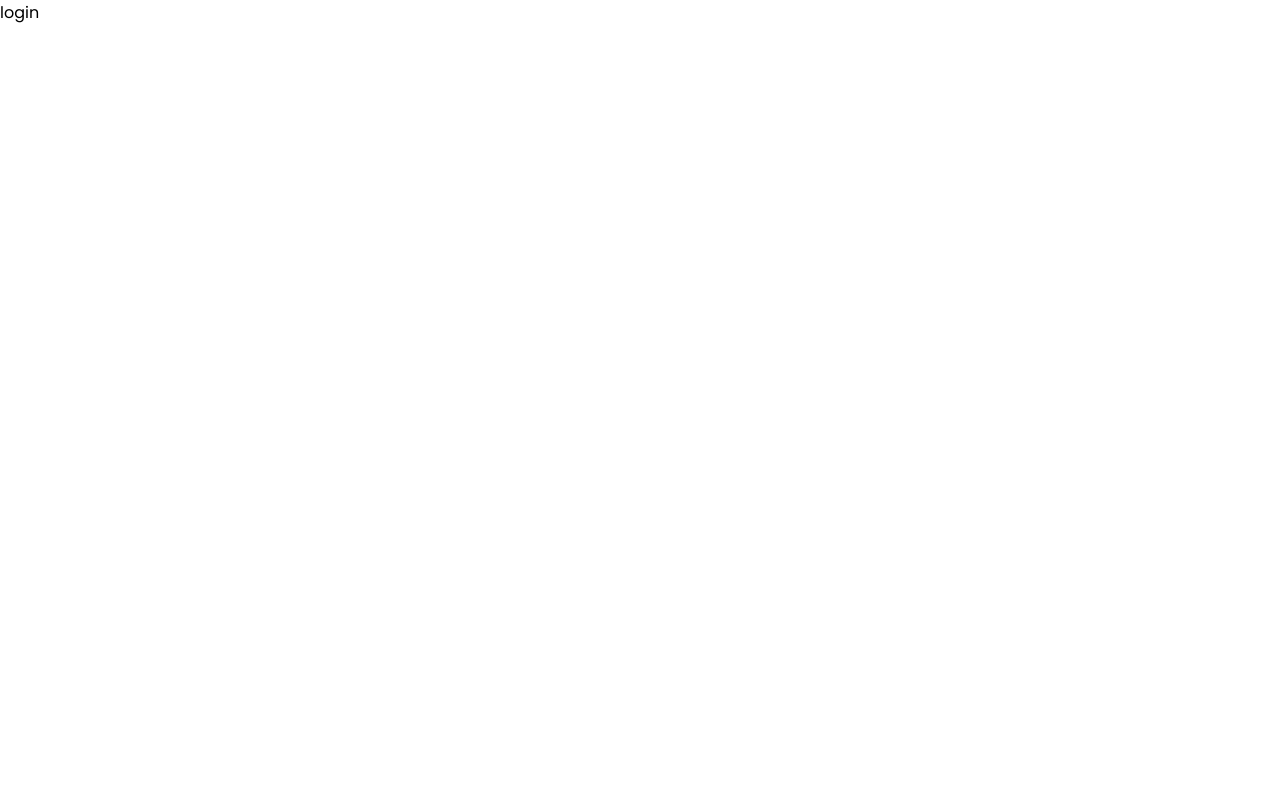
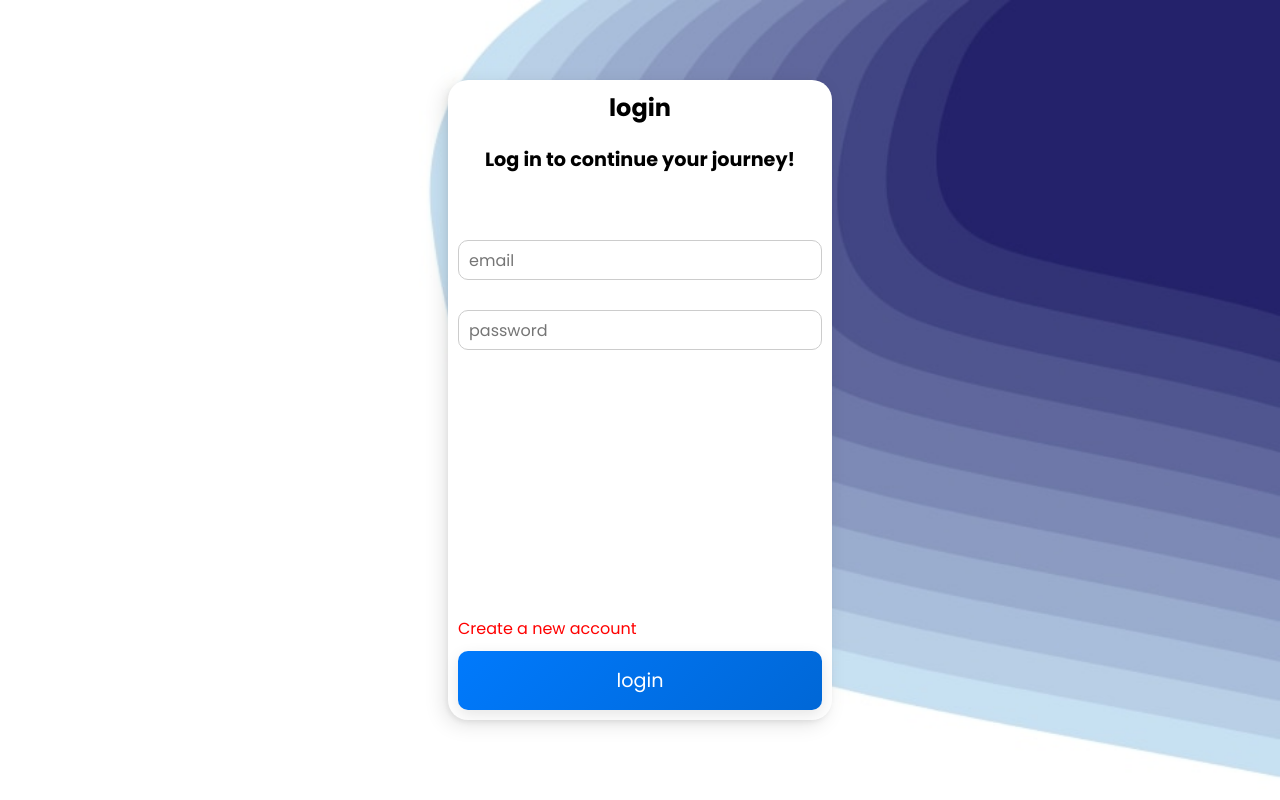
Before and after one commit to OmarAhmed-01/Todo-App, a React (Vite) app in the folder client/: page /login in a window 1280 px wide. Built offline with nearby package versions, Linux system fonts and the light colour scheme.

Commit message:
Setup login page to login user using their emails and passwords

```diff
--- a/client/src/context/context.jsx
+++ b/client/src/context/context.jsx
@@ -1,13 +1,16 @@
 import { createContext } from "react";
+import { useNavigate } from 'react-router-dom';
 
 export const Context = createContext(null);
 
 const ContextProvider = (props) => {
 
     const serverLink = "http://localhost:3000/";
+    const navigate = useNavigate();
 
     const contextValue = {
-        serverLink
+        serverLink,
+        navigate,
     };
 
     return (
--- a/client/src/pages/Login/login.css
+++ b/client/src/pages/Login/login.css
@@ -0,0 +1,91 @@
+.login-wrapper{
+    width: 100vw;
+    height: 100vh;
+    position: relative;
+    display: flex;
+    align-items: center;
+    justify-content: center;
+    background: url("../../assets/Register_login_background.jpg");
+    background-repeat: no-repeat;
+    background-size: cover;
+}
+.login-wrapper .login-window{
+    width: 30%;
+    height: 80%;
+    border-radius: 20px;
+    position: absolute;
+    background-color: white;
+    box-shadow: -5px 5px 20px rgba(0, 0, 0, 0.1), -2px 2px 5px rgba(0, 0, 0, 0.05);
+}
+.login-info{
+    height: 100%;
+}
+.login-info form{
+    display: flex;
+    flex-direction: column;
+    padding: 10px 10px;
+    height: 100%;
+    justify-content: space-between;
+}
+.login-info .form-headers{
+    display: flex;
+    flex-direction: column;
+    gap: 20px;
+}
+.login-info .form-headers h1{
+    text-align: center;
+}
+.login-info .form-headers h2{
+    font-size: 1.2rem;
+    text-align: center;
+}
+.login-info .form-inputs{
+    width: 100%;
+    display: flex;
+    flex-direction: column;
+    gap: 30px;
+    margin-top: -200px;
+}
+.login-info .form-inputs input{
+    height: 40px;
+    padding: 0px 10px;
+    font-size: 1rem;
+    border-radius: 10px;
+    border: 1px solid #ccc;
+    transition: border-color 0.3s ease;
+}
+.login-info .form-inputs input:focus{
+    border-color: #007bff;
+    outline: none;
+}
+.login-info .form-submit{
+    display: flex;
+    flex-direction: column;
+    gap: 10px;
+}
+.login-info .form-submit a{
+    cursor: pointer;
+    text-decoration: none;
+    color: red;
+}
+.login-info .form-submit button{
+    display: flex;
+    align-items: center;
+    justify-content: center;
+    border-radius: 10px;
+    outline: none;
+    background: linear-gradient(135deg, #007bff, #0056b3);
+    background-size: 200% 200%;
+    background-position: left;
+    color: white;
+    border: none;
+    cursor: pointer;
+    width: 100%;
+    padding: 15px;
+    font-size: 1.2rem;
+    box-shadow: 0 5px 15px rgba(0, 0, 0, 0.1);
+    transition: background-position 0.3s ease;
+}
+.login-info .form-submit button:hover{
+    background-position: right;
+}
--- a/client/src/pages/Login/login.jsx
+++ b/client/src/pages/Login/login.jsx
@@ -1,8 +1,64 @@
-import React from 'react'
+import React, { useContext, useEffect, useState } from 'react';
+import './login.css';
+import { Context } from '../../context/context.jsx';
+import axios from 'axios';
 
 const Login = () => {
+
+  const { serverLink } = useContext(Context);
+
+  const [email, setEmail] = useState("");
+  const [password, setPassword] = useState("");
+  const [user, setUser] = useState({});
+
+  function handleEmailChange(event) {
+    setEmail(event.target.value);
+  };
+  function handlePasswordChange(event) {
+    setPassword(event.target.value);
+  };
+
+  async function submitLogin(event) {
+    try {
+      event.preventDefault();
+      const data = {
+        email, password
+      };
+
+      const response = await axios.post(serverLink+'api/login', data);
+      if(response.status == "200"){
+        setUser(response.data);
+      }
+      if(response.data.token){
+        localStorage.setItem('token', response.data.token);
+        alert('Login Successful!');
+      }
+    } catch (error) {
+      console.log(error);
+    }
+  }
+
   return (
-    <div>login</div>
+    <div className='login-wrapper'>
+      <div className="login-window">
+        <div className="login-info">
+          <form action="" onSubmit={submitLogin}>
+            <div className="form-headers">
+              <h1>login</h1>
+              <h2>Log in to continue your journey!</h2>
+            </div>
+            <div className="form-inputs">
+              <input type="email" value={email} onChange={handleEmailChange} placeholder='email'/>
+              <input type="password" value={password} onChange={handlePasswordChange} placeholder='password'/>
+            </div>
+            <div className="form-submit">
+              <a href='/register'>Create a new account</a>
+              <button type='submit'>login</button>
+            </div>
+          </form>
+        </div>
+      </div>
+    </div>
   )
 }
 
--- a/client/src/pages/Register/register.jsx
+++ b/client/src/pages/Register/register.jsx
@@ -5,7 +5,7 @@ import './register.css';
 
 const Register = () => {
 
-  const { serverLink } = useContext(Context);
+  const { serverLink, navigate } = useContext(Context);
 
   const [fullname, setFullname] = useState("");
   const [username, setUsername] = useState("");
@@ -39,6 +39,7 @@ const Register = () => {
         setUsername("");
         setEmail("");
         setPassword("");
+        navigate('/login');
       }
     } catch (error) {
       console.log("Error sending data to server");
```
